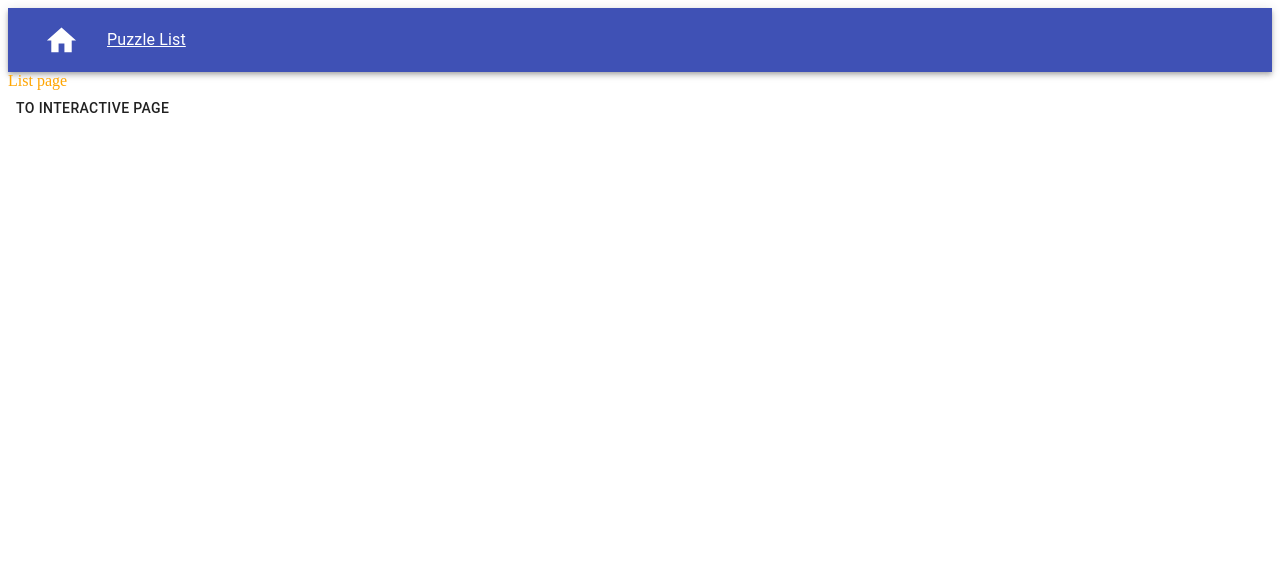
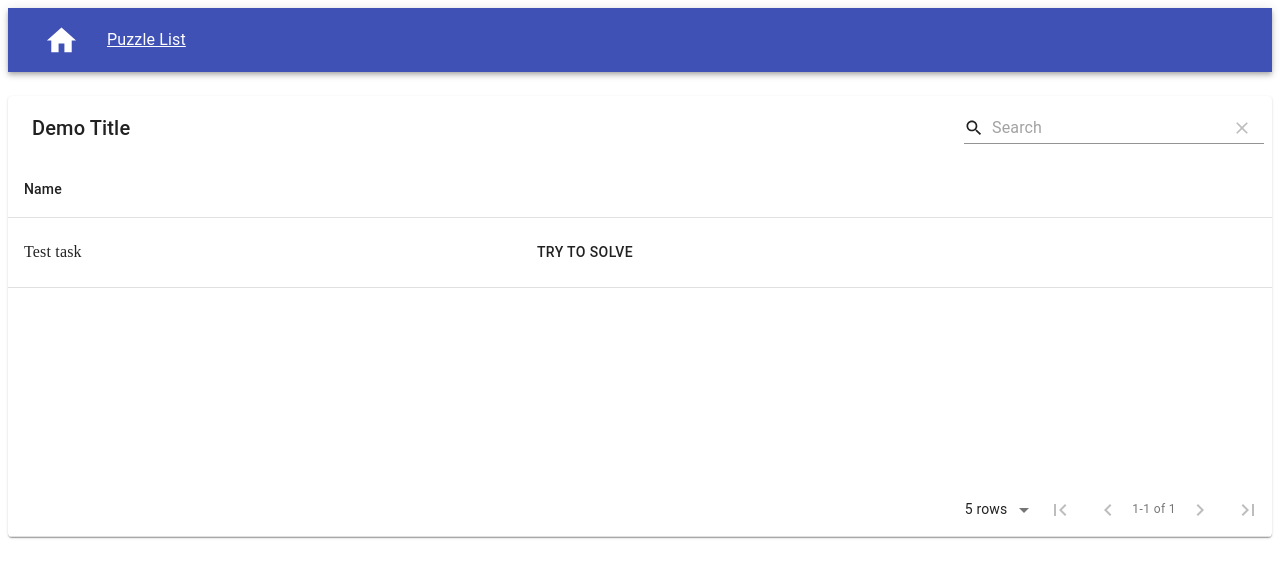
Before and after one commit to andruhus/send-more-money, a React (Create React App) app in the folder frontend/: page /puzzle-list in a window 1280 px wide. Shown: the top 578 px of the page. Built offline with nearby package versions, Linux system fonts and the light colour scheme.

Commit message:
table implemented

```diff
--- a/frontend/src/App.tsx
+++ b/frontend/src/App.tsx
@@ -15,7 +15,11 @@ function App() {
       <Switch>
         <Route path={homeRouting} exact component={MainPage} />
         <Route path={puzzleListRouting} exact component={PuzzleListPage} />
-        <Route path={interactiveRouting} exact component={InteractivePage} />
+        <Route
+          path={`${interactiveRouting}/:questionId`}
+          exact
+          component={InteractivePage}
+        />
         <Route path={"*"}>
           <Redirect to={homeRouting} />
         </Route>
--- a/frontend/src/page/InteractivePage.tsx
+++ b/frontend/src/page/InteractivePage.tsx
@@ -1,4 +1,6 @@
 import React, { ReactElement } from "react";
+import { useParams } from "react-router-dom";
+
 import { makeStyles } from "@material-ui/core/styles";
 import { NavBar } from "../component/NavBar";
 
@@ -10,11 +12,12 @@ const useStyles = makeStyles(() => ({
 
 export const InteractivePage = (): ReactElement => {
   const classes = useStyles();
+  const { questionId } = useParams();
 
   return (
     <>
       <NavBar />
-      <div className={classes.root}>Interactive page</div>
+      <div className={classes.root}>Interactive page to task #{questionId}</div>
     </>
   );
 };
--- a/frontend/src/page/PuzzleListPage.tsx
+++ b/frontend/src/page/PuzzleListPage.tsx
@@ -1,27 +1,56 @@
 import React, { ReactElement } from "react";
-import { makeStyles } from "@material-ui/core/styles";
+import { makeStyles, Theme } from "@material-ui/core/styles";
 import { NavBar } from "../component/NavBar";
-import { Button } from "@material-ui/core";
+import { Button, Paper } from "@material-ui/core";
 import { interactiveRouting } from "../constant/routes";
 import { useHistory } from "react-router-dom";
+import MaterialTable, { Column } from "material-table";
+import { tableIcons } from "../util/table-util";
 
-const useStyles = makeStyles(() => ({
-  root: {
-    color: "orange",
+const useStyles = makeStyles((theme: Theme) => ({
+  table: {
+    overflowX: "auto",
+    marginTop: theme.spacing(3),
   },
 }));
+
+type Created = {
+  id: number;
+  name: string;
+};
 
 export const PuzzleListPage = (): ReactElement => {
   const history = useHistory();
   const classes = useStyles();
 
+  const columns: Column<Created>[] = [
+    { title: "Name", render: (x) => x.name },
+    {
+      render: (x) => (
+        <Button onClick={() => history.push(`${interactiveRouting}/${x.id}`)}>
+          Try to solve
+        </Button>
+      ),
+    },
+  ];
+  const data: Created[] = [
+    {
+      id: 4,
+      name: "Test task",
+    },
+  ];
+
   return (
     <>
       <NavBar />
-      <div className={classes.root}>List page</div>
-      <Button onClick={() => history.push(interactiveRouting)}>
-        To interactive page
-      </Button>
+      <Paper className={classes.table}>
+        <MaterialTable
+          title={"Demo Title"}
+          columns={columns}
+          data={data}
+          icons={tableIcons}
+        />
+      </Paper>
     </>
   );
 };
--- /dev/null
+++ b/frontend/src/util/table-util.tsx
@@ -0,0 +1,43 @@
+import React, { forwardRef } from "react";
+import { Icons } from "material-table";
+import {
+  AddBox,
+  ArrowUpward,
+  Check,
+  ChevronLeft,
+  ChevronRight,
+  Clear,
+  DeleteOutline,
+  Edit,
+  FilterList,
+  FirstPage,
+  LastPage,
+  Remove,
+  SaveAlt,
+  Search,
+  ViewColumn,
+} from "@material-ui/icons";
+
+export const tableIcons: Icons = {
+  Add: forwardRef((props, ref) => <AddBox {...props} ref={ref} />),
+  Check: forwardRef((props, ref) => <Check {...props} ref={ref} />),
+  Clear: forwardRef((props, ref) => <Clear {...props} ref={ref} />),
+  Delete: forwardRef((props, ref) => <DeleteOutline {...props} ref={ref} />),
+  DetailPanel: forwardRef((props, ref) => (
+    <ChevronRight {...props} ref={ref} />
+  )),
+  Edit: forwardRef((props, ref) => <Edit {...props} ref={ref} />),
+  Export: forwardRef((props, ref) => <SaveAlt {...props} ref={ref} />),
+  Filter: forwardRef((props, ref) => <FilterList {...props} ref={ref} />),
+  FirstPage: forwardRef((props, ref) => <FirstPage {...props} ref={ref} />),
+  LastPage: forwardRef((props, ref) => <LastPage {...props} ref={ref} />),
+  NextPage: forwardRef((props, ref) => <ChevronRight {...props} ref={ref} />),
+  PreviousPage: forwardRef((props, ref) => (
+    <ChevronLeft {...props} ref={ref} />
+  )),
+  ResetSearch: forwardRef((props, ref) => <Clear {...props} ref={ref} />),
+  Search: forwardRef((props, ref) => <Search {...props} ref={ref} />),
+  SortArrow: forwardRef((props, ref) => <ArrowUpward {...props} ref={ref} />),
+  ThirdStateCheck: forwardRef((props, ref) => <Remove {...props} ref={ref} />),
+  ViewColumn: forwardRef((props, ref) => <ViewColumn {...props} ref={ref} />),
+};
```
Also changed, not shown: frontend/package.json (+5 -5 lines).
